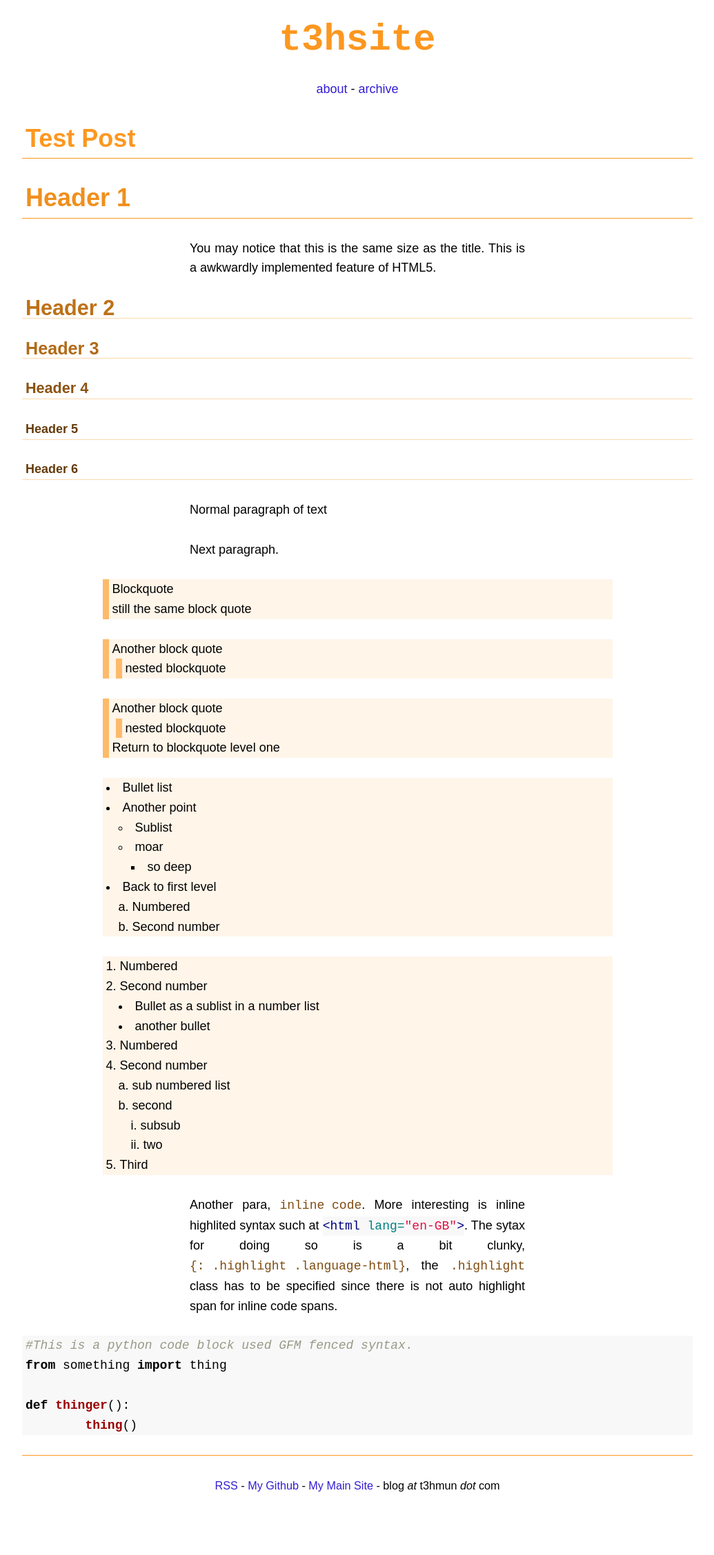
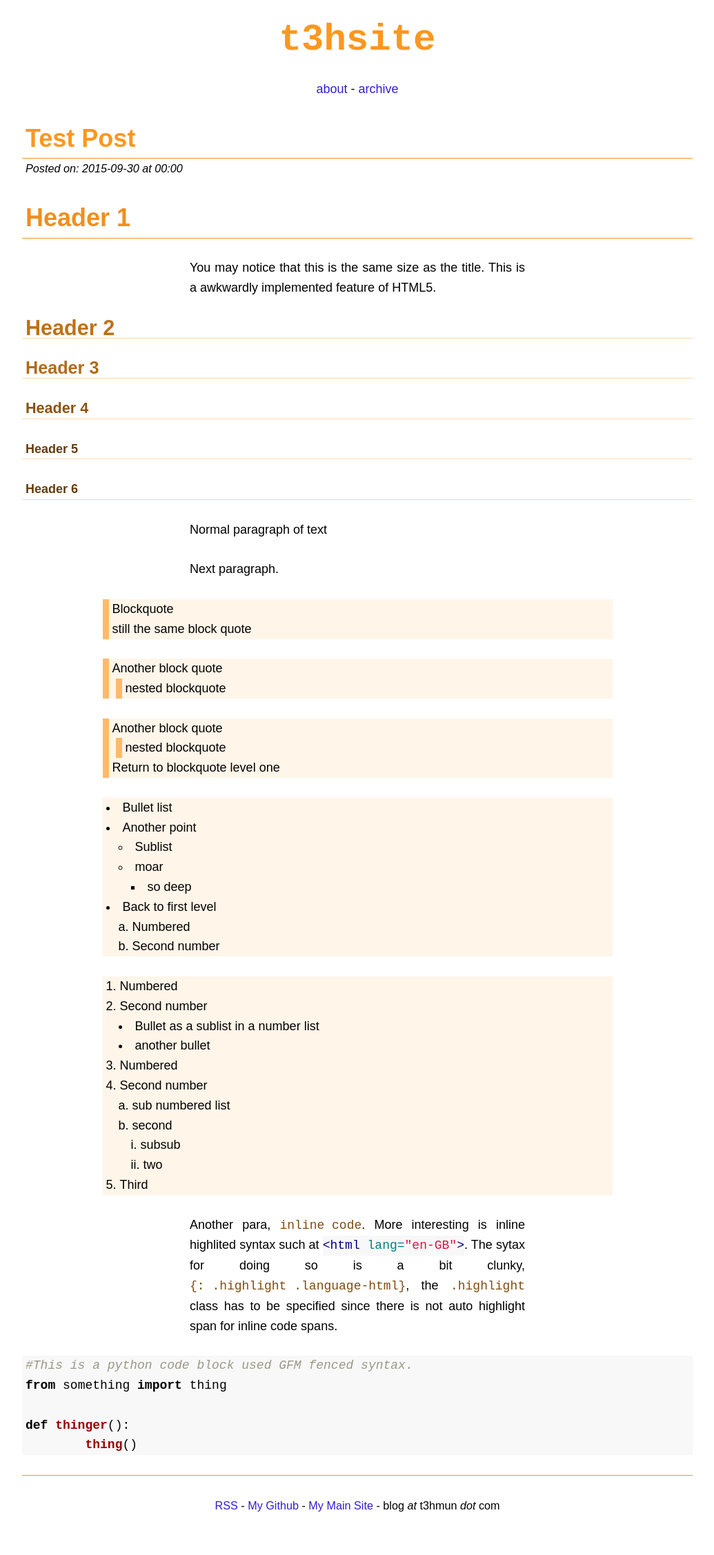
Before and after one commit to t3hmun/t3hsite, a Jekyll site: the page built from _posts/2015-09-30-test-post.md, in a window 1280 px wide. Shown: the whole page at 69% size, without its empty margins (122-1157 px from the left). Built offline with Jekyll 4.4.1, drawn with Linux system fonts in a browser that asks for light colours; before the commit the page ends 2226 px from its top, so only the background shows below that.

Commit message:
Added date to article title.

```diff
--- a/_includes/index-entry.html
+++ b/_includes/index-entry.html
@@ -3,7 +3,7 @@
       <h3><a class="post-link" href="{{ post.url | prepend: site.baseurl | prepend: site.url }}">{{ post.title }}</a></h3>
       <!-- Footer tag used for information about the article. -->
       <footer>
-        <span class="date-time-footer">Posted on:
+        <span class="heading-footer">Posted on:
         <!-- The datetime attribute contains a machine readable date. -->
         <time datetime="{{ post.date | date: " %F %H:%M " }}">{{ post.date | date: "%F at %H:%M" }}</time></span>
       </footer>
--- a/_layouts/post.html
+++ b/_layouts/post.html
@@ -15,6 +15,11 @@ This layout contains a single main article.
 	[1](http://www.w3.org/TR/2015/WD-html51-20151003/semantics.html#headings-and-sections) - October 2015
 	-->
 	<h2><a href="{{ page.url | prepend: site.baseurl | prepend: site.url }}">{{ page.title }}</a></h2>
+  <footer>
+    <span class="heading-footer">Posted on:
+    <!-- The datetime attribute contains a machine readable date. -->
+    <time datetime="{{ post.date | date: " %F %H:%M " }}">{{ page.date | date: "%F at %H:%M" }}</time></span>
+  </footer>
 	<!--
 	The Kramdown html output of a blog page written in markdown will be inserted as the content variable (the page must reference this file as layout).
 	To ensure that Kramdown begins with the correct heading levels the following option can be inserted in _config.yml.
--- a/_sass/_style.scss
+++ b/_sass/_style.scss
@@ -347,8 +347,8 @@ a:hover {
     border-top: solid $site-footer-top-border $highlight-colour;
 }
 
-// The meta-sub-title for the title of an article.
-.date-time-footer {
+// The meta-sub-title for a heading.
+.heading-footer {
     // Small italic text, this is extra info that can be ignored.
     font-style: italic;
     font-size: $small-font-size;
```
